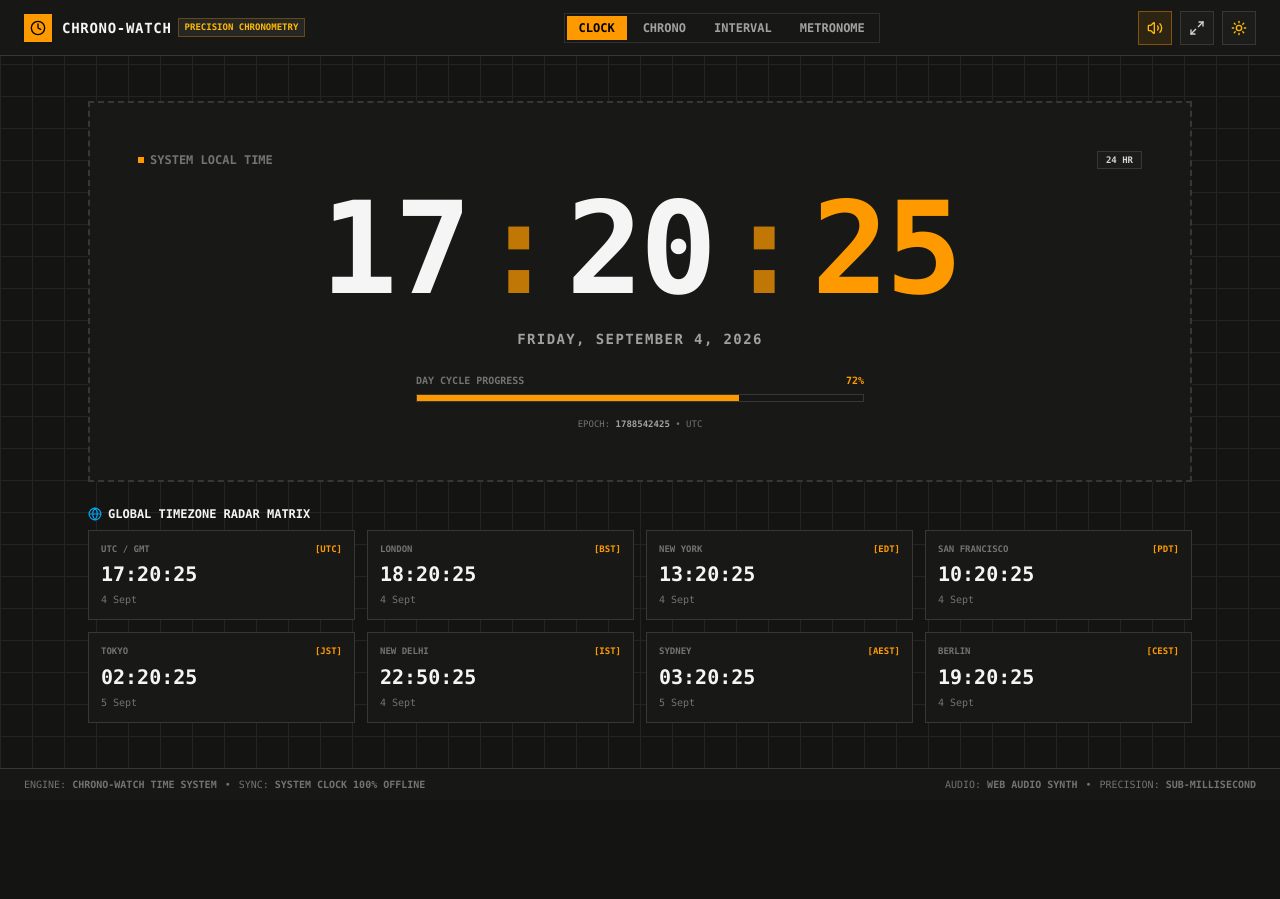
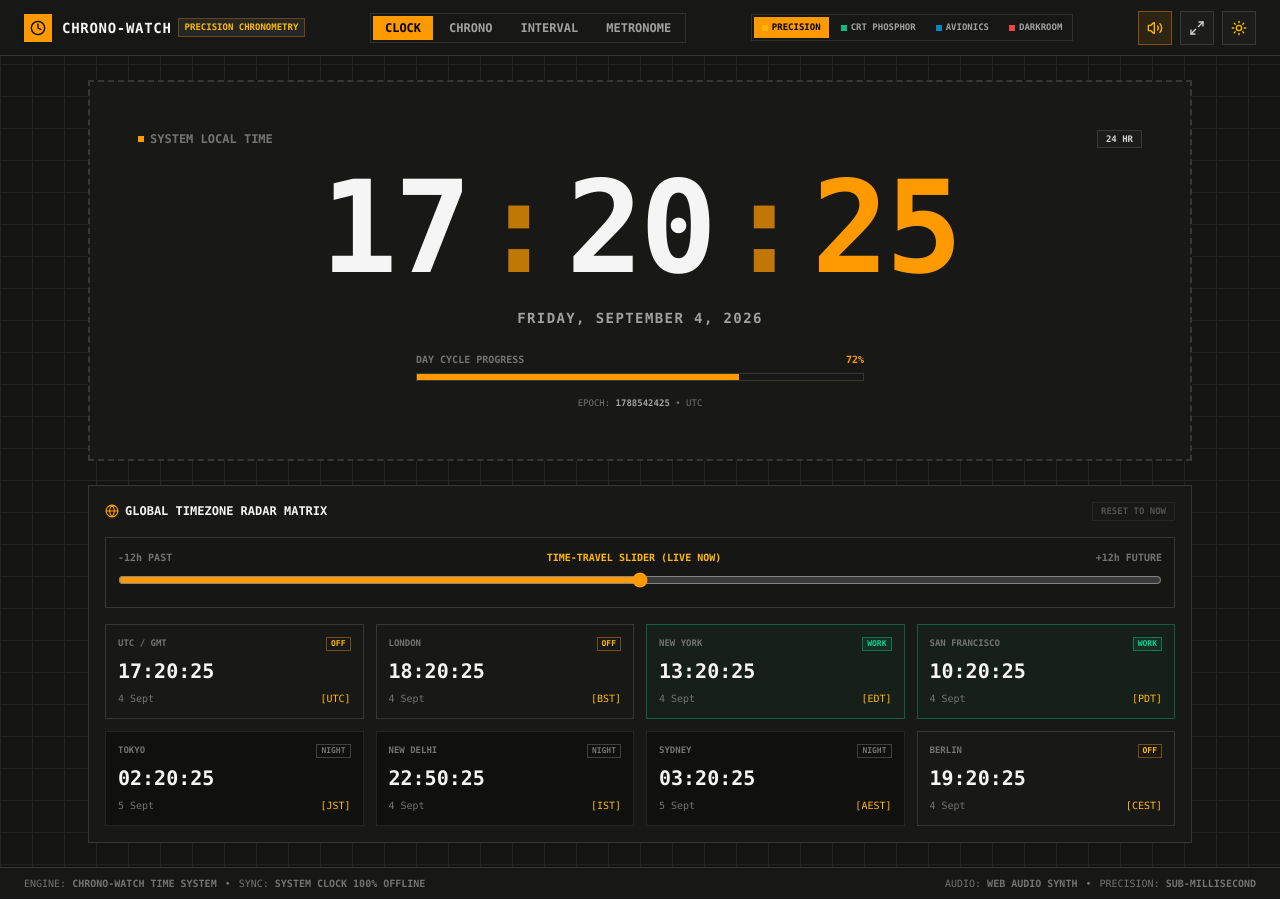
Before and after one commit to khokharsnehil45/chrono-watch, a Next.js app: page / in a window 1280 px wide. Before the commit the page ends 800 px from the top, so only its background shows below. Built offline with nearby package versions, Linux system fonts and the light colour scheme.

Commit message:
add interactive 24-hour timezone time-travel slider and 4 color skin profiles

```diff
--- a/app/page.tsx
+++ b/app/page.tsx
@@ -45,12 +45,63 @@ const DEFAULT_ZONES: WorldZone[] = [
   { city: "BERLIN", tz: "Europe/Berlin", code: "CEST" },
 ];
 
+export type ColorSkin = "AMBER" | "MATRIX" | "AVIATION" | "NIGHT_RED";
+
+export const SKIN_CONFIG: Record<ColorSkin, {
+  name: string;
+  badge: string;
+  primaryHex: string;
+  accentClass: string;
+  borderHover: string;
+  textAccent: string;
+  bgAccent: string;
+}> = {
+  AMBER: {
+    name: "SWISS AMBER",
+    badge: "PRECISION",
+    primaryHex: "#ffb703",
+    accentClass: "text-amber-500",
+    borderHover: "hover:border-amber-500",
+    textAccent: "text-amber-400",
+    bgAccent: "bg-amber-500",
+  },
+  MATRIX: {
+    name: "RADAR GREEN",
+    badge: "CRT PHOSPHOR",
+    primaryHex: "#10b981",
+    accentClass: "text-emerald-500",
+    borderHover: "hover:border-emerald-500",
+    textAccent: "text-emerald-400",
+    bgAccent: "bg-emerald-500",
+  },
+  AVIATION: {
+    name: "COBALT SKY",
+    badge: "AVIONICS",
+    primaryHex: "#0284c7",
+    accentClass: "text-sky-500",
+    borderHover: "hover:border-sky-500",
+    textAccent: "text-sky-400",
+    bgAccent: "bg-sky-500",
+  },
+  NIGHT_RED: {
+    name: "MILITARY RED",
+    badge: "DARKROOM",
+    primaryHex: "#ef4444",
+    accentClass: "text-rose-500",
+    borderHover: "hover:border-rose-500",
+    textAccent: "text-rose-400",
+    bgAccent: "bg-rose-500",
+  },
+};
+
 export default function ChronoWatchCockpit() {
   const [theme, setTheme] = useState<"dark" | "light">("dark");
+  const [skin, setSkin] = useState<ColorSkin>("AMBER");
   const [activeMode, setActiveMode] = useState<Mode>("CLOCK");
   const [now, setNow] = useState<Date | null>(null);
   const [soundEnabled, setSoundEnabled] = useState<boolean>(true);
   const [is24Hour, setIs24Hour] = useState<boolean>(true);
+  const [tzOffsetHours, setTzOffsetHours] = useState<number>(0);
 
   // Stopwatch state
   const [chronoRunning, setChronoRunning] = useState<boolean>(false);
@@ -271,6 +322,27 @@ export default function ChronoWatchCockpit() {
           })}
         </div>
 
+        {/* Color Palette Skin Selector */}
+        <div className="flex items-center gap-1 border border-neutral-700/60 p-0.5">
+          {(["AMBER", "MATRIX", "AVIATION", "NIGHT_RED"] as ColorSkin[]).map((s) => {
+            const cfg = SKIN_CONFIG[s];
+            const isSel = skin === s;
+            return (
+              <button
+                key={s}
+                onClick={() => { setSkin(s); playBeep(700); }}
+                className={`px-2 py-1 text-[9px] font-black uppercase transition cursor-pointer flex items-center gap-1 ${
+                  isSel ? `${cfg.bgAccent} text-black font-black shadow-xs` : "text-neutral-400 hover:text-white"
+                }`}
+                title={cfg.name}
+              >
+                <span className="w-1.5 h-1.5" style={{ backgroundColor: cfg.primaryHex }}></span>
+                <span className="hidden lg:inline">{cfg.badge}</span>
+              </button>
+            );
+          })}
+        </div>
+
         <div className="flex items-center gap-2">
           <button
             onClick={() => setSoundEnabled(!soundEnabled)}
@@ -411,38 +483,112 @@ export default function ChronoWatchCockpit() {
 
             </div>
 
-            {/* Multi-Timezone Radar Grid */}
-            <div className="space-y-2">
-              <div className={`text-xs font-black uppercase flex items-center gap-1.5 ${textPrimary}`}>
-                <Globe className="w-3.5 h-3.5 text-sky-500" />
-                GLOBAL TIMEZONE RADAR MATRIX
+            {/* Multi-Timezone Radar Grid & Time-Travel Slider */}
+            <div className={`p-4 border ${theme === "dark" ? "border-[#383733] bg-[#181816]" : "border-[#d4d2c7] bg-white shadow-xs"} space-y-4`}>
+
+              {/* Header with Offset Readout */}
+              <div className="flex items-center justify-between flex-wrap gap-2">
+                <div className={`text-xs font-black uppercase flex items-center gap-1.5 ${textPrimary}`}>
+                  <Globe className={`w-3.5 h-3.5 ${SKIN_CONFIG[skin].accentClass}`} />
+                  GLOBAL TIMEZONE RADAR MATRIX
+                </div>
+
+                <div className="flex items-center gap-2">
+                  {tzOffsetHours !== 0 && (
+                    <span className={`text-[10px] font-mono font-bold px-2 py-0.5 border ${
+                      theme === "dark" ? "border-amber-500/40 bg-amber-500/10 text-amber-300" : "border-amber-400 bg-amber-100 text-amber-900"
+                    }`}>
+                      OFFSET: {tzOffsetHours > 0 ? `+${tzOffsetHours}h` : `${tzOffsetHours}h`}
+                    </span>
+                  )}
+                  <button
+                    onClick={() => { setTzOffsetHours(0); playBeep(440); }}
+                    disabled={tzOffsetHours === 0}
+                    className={`px-2 py-0.5 border text-[9px] font-bold uppercase transition cursor-pointer ${
+                      tzOffsetHours === 0
+                        ? "border-neutral-800 text-neutral-600 cursor-not-allowed"
+                        : theme === "dark" ? "border-[#383733] bg-[#262624] text-neutral-300 hover:text-white" : "border-neutral-300 bg-neutral-100 text-neutral-800"
+                    }`}
+                  >
+                    Reset to Now
+                  </button>
+                </div>
               </div>
 
+              {/* Time Travel 24-Hour Offset Slider */}
+              <div className="space-y-1.5 p-3 border border-inherit bg-[#141412]/50">
+                <div className="flex items-center justify-between text-[10px] font-mono font-bold text-neutral-500">
+                  <span>-12h PAST</span>
+                  <span className={SKIN_CONFIG[skin].textAccent}>TIME-TRAVEL SLIDER ({tzOffsetHours === 0 ? "LIVE NOW" : `${tzOffsetHours > 0 ? "+" : ""}${tzOffsetHours}h SHIFT`})</span>
+                  <span>+12h FUTURE</span>
+                </div>
+                <input
+                  type="range"
+                  min={-12}
+                  max={12}
+                  step={1}
+                  value={tzOffsetHours}
+                  onChange={(e) => {
+                    setTzOffsetHours(Number(e.target.value));
+                    playBeep(600 + Number(e.target.value) * 20, 0.02);
+                  }}
+                  className="w-full accent-amber-500 cursor-pointer"
+                />
+              </div>
+
+              {/* World Cities Grid */}
               <div className="grid grid-cols-2 sm:grid-cols-4 gap-2 sm:gap-3">
                 {DEFAULT_ZONES.map((zone) => {
                   let timeStr = "--:--:--";
                   let dateStr = "---";
+                  let isWorkHours = false;
+                  let isNight = false;
+
                   if (now) {
                     try {
-                      timeStr = now.toLocaleTimeString("en-GB", { timeZone: zone.tz, hour12: false });
-                      dateStr = now.toLocaleDateString("en-GB", { timeZone: zone.tz, month: "short", day: "numeric" });
+                      const targetMs = now.getTime() + tzOffsetHours * 3600 * 1000;
+                      const targetDate = new Date(targetMs);
+
+                      timeStr = targetDate.toLocaleTimeString("en-GB", { timeZone: zone.tz, hour12: false });
+                      dateStr = targetDate.toLocaleDateString("en-GB", { timeZone: zone.tz, month: "short", day: "numeric" });
+
+                      const hours = parseInt(timeStr.split(":")[0], 10);
+                      isWorkHours = hours >= 9 && hours < 17;
+                      isNight = hours < 6 || hours >= 22;
                     } catch {}
                   }
 
                   return (
                     <div
                       key={zone.code}
-                      className={`p-3 border ${theme === "dark" ? "border-[#383733] bg-[#181816]" : "border-[#d4d2c7] bg-white shadow-xs"} space-y-1`}
+                      className={`p-3 border transition-colors ${
+                        isWorkHours
+                          ? theme === "dark" ? "border-emerald-500/40 bg-emerald-500/[0.04]" : "border-emerald-400 bg-emerald-50/50"
+                          : isNight
+                            ? theme === "dark" ? "border-[#242420] bg-[#10100e]" : "border-neutral-200 bg-neutral-100"
+                            : theme === "dark" ? "border-[#383733] bg-[#181816]" : "border-[#d4d2c7] bg-white"
+                      } space-y-1.5`}
                     >
                       <div className="flex items-center justify-between text-[9px] font-bold text-neutral-500 uppercase">
-                        <span>{zone.city}</span>
-                        <span className="text-amber-500">[{zone.code}]</span>
+                        <span className="truncate">{zone.city}</span>
+                        <span className={`text-[8px] px-1 py-0.2 border ${
+                          isWorkHours
+                            ? "border-emerald-500/50 text-emerald-400 bg-emerald-500/10"
+                            : isNight
+                              ? "border-neutral-700 text-neutral-500"
+                              : "border-amber-500/40 text-amber-400"
+                        }`}>
+                          {isWorkHours ? "WORK" : isNight ? "NIGHT" : "OFF"}
+                        </span>
                       </div>
+
                       <div className={`text-lg sm:text-xl font-black font-mono ${textPrimary}`}>
                         {timeStr}
                       </div>
-                      <div className="text-[10px] text-neutral-500 font-medium">
-                        {dateStr}
+
+                      <div className="flex items-center justify-between text-[10px] text-neutral-500 font-medium">
+                        <span>{dateStr}</span>
+                        <span className={SKIN_CONFIG[skin].textAccent}>[{zone.code}]</span>
                       </div>
                     </div>
                   );
```
